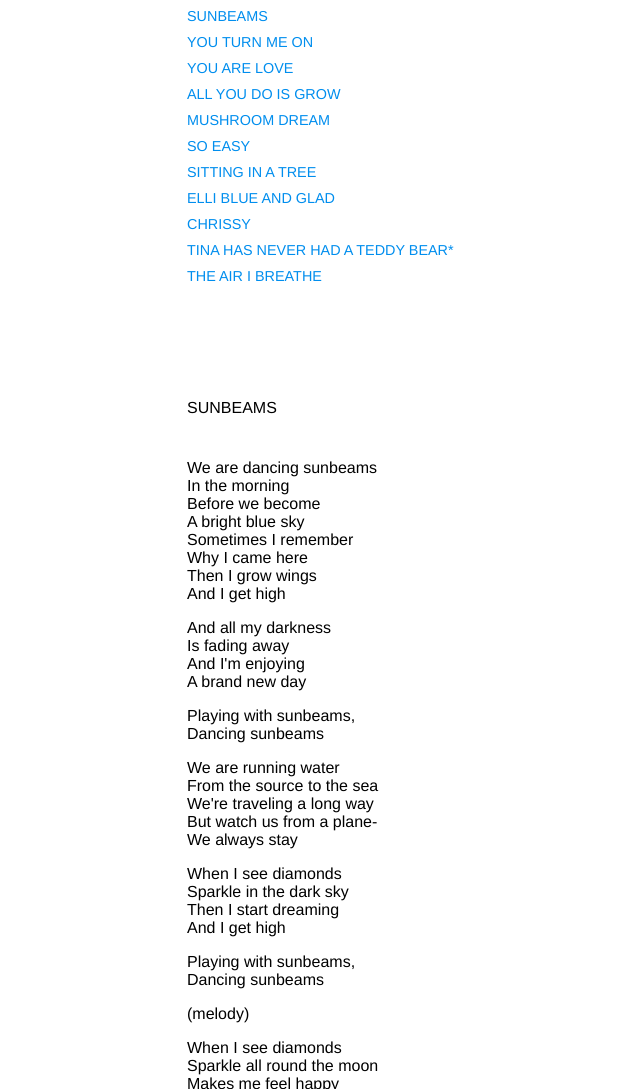
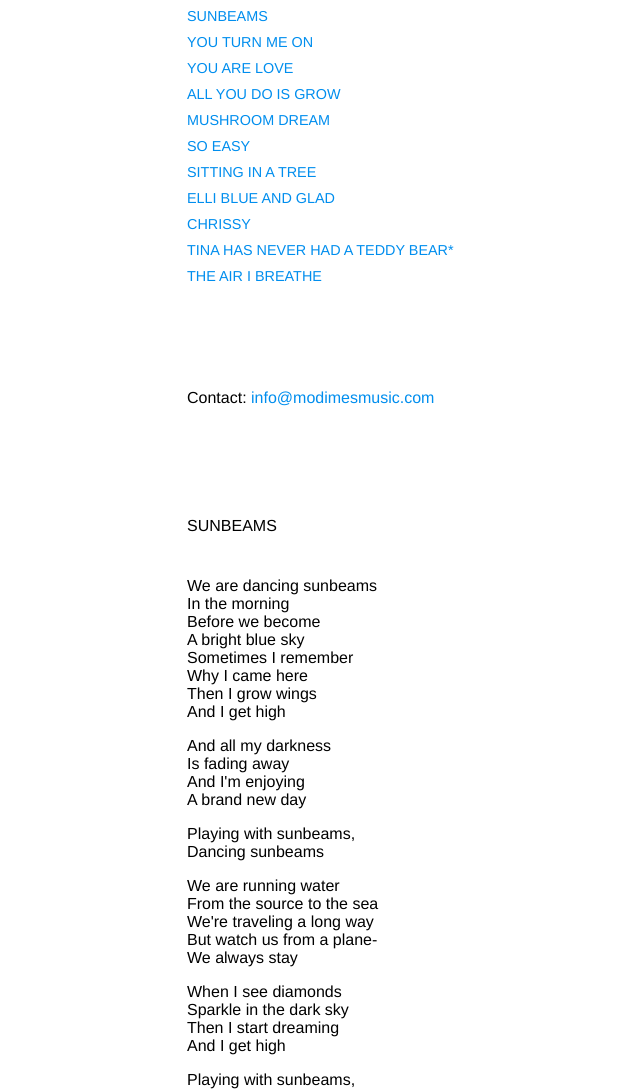
Before and after one commit to modimes/modimes.github.io, a plain HTML site: page index.html in a window 1280 px wide. Shown: the part 795-1884 px from the top of the page, without its empty margins (253-893 px from the left). Drawn offline with nearby package versions, Linux system fonts and the light colour scheme.

Commit message:
Added Contact

```diff
--- a/css/style.css
+++ b/css/style.css
@@ -28,6 +28,13 @@ a:hover {
 	background-size: cover;
 	background-color: #464646;
 	margin: auto;
+}
+
+#contact {
+	text-align: left;
+	max-width: 50vh;
+	margin: auto;
+	padding-top: 100px;
 }
 
 ul#songs {
--- a/index.html
+++ b/index.html
@@ -24,6 +24,13 @@
 		<a href="#j"><li>TINA HAS NEVER HAD A TEDDY BEAR*</li></a>
 		<a href="#k"><li>THE AIR I BREATHE</li></a>
 	</ul>
+	<div id="contact">
+		Contact: <a href="mailto:info@modimesmusic.com?subject=Contact">info@modimesmusic.com</a>
+		<!-- <form action="mailto:info@modimesmusic.com">
+			<input type="text" name="Name">
+			<input type="submit" value="Send">
+		</form> -->
+	</div>
 	<div class="track">
 		<a name="a">
 			<p class="title">
```
Also changed, not shown: img/Cover.bak.jpg (deleted), 1 other file.
